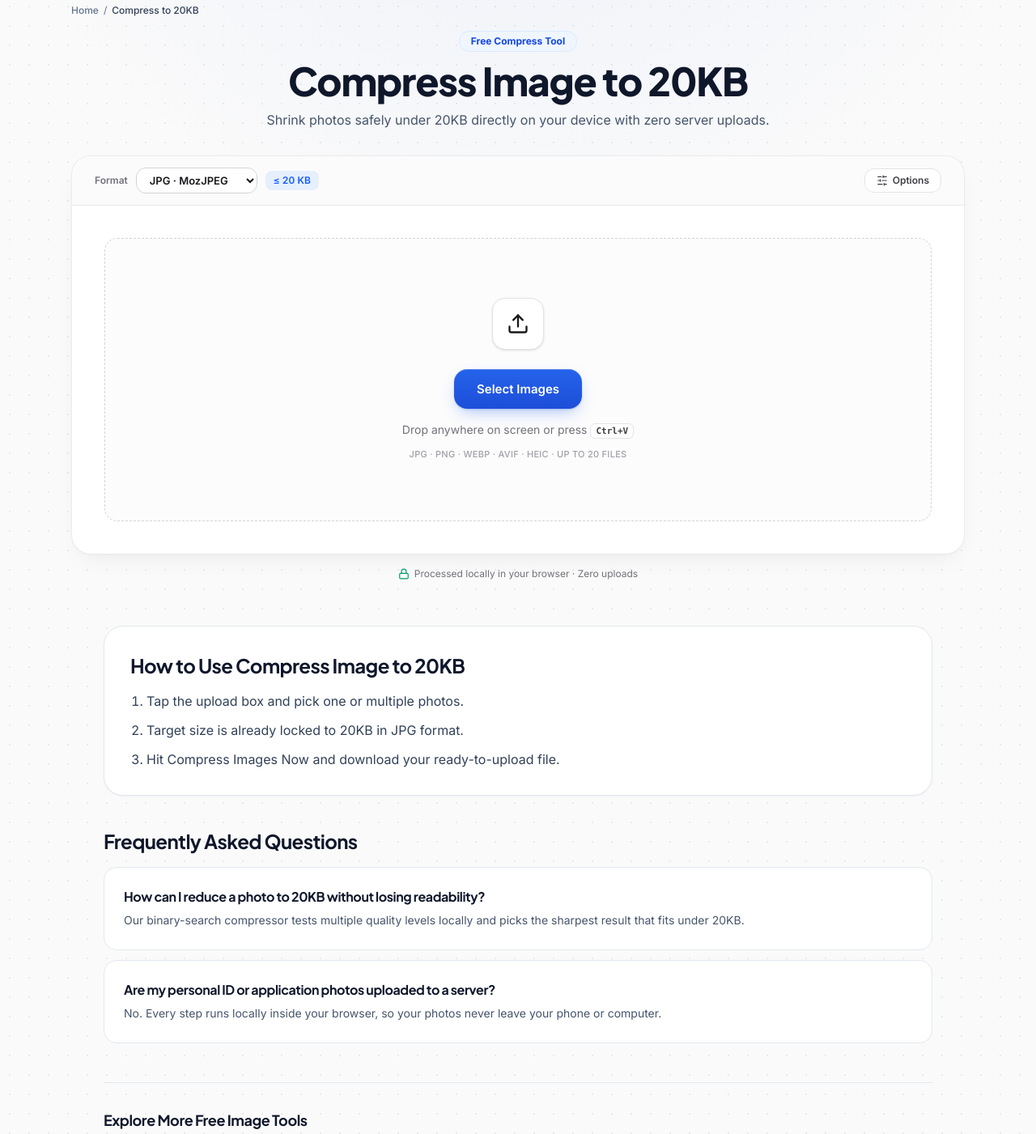
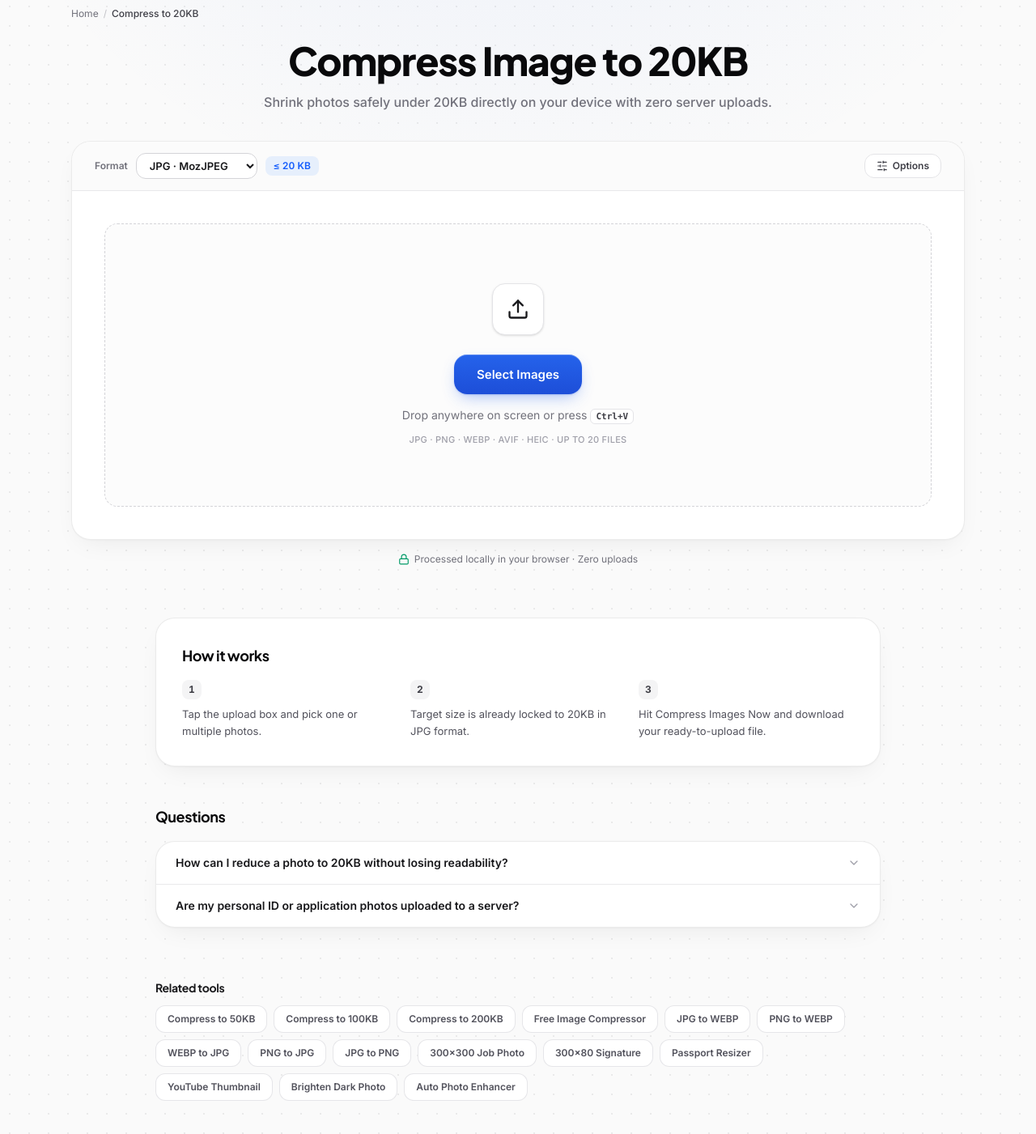
Before and after one commit to thethirdclasseditor-ship-it/imagelab-free, an Astro site: page /compress-image-to-20kb in a window 1280 px wide. Shown: the part 100-1501 px from the top of the page at 81% size. Built offline with nearby package versions, Linux system fonts and the light colour scheme; Astro itself is replaced by a stand-in of ours.

Commit message:
Update [slug].astro

```diff
--- a/src/pages/[slug].astro
+++ b/src/pages/[slug].astro
@@ -52,28 +52,25 @@ const relatedPages = SEO_PAGES.filter((p) => p.slug !== page.slug);
   description={page.metaDescription}
   schemas={[softwareSchema, faqSchema, breadcrumbSchema]}
 >
-  <article class="max-w-6xl mx-auto px-4 sm:px-6 pt-6 sm:pt-10 pb-12">
-    <!-- Breadcrumb -->
-    <nav aria-label="Breadcrumb" class="text-xs text-slate-500 mb-4 flex items-center gap-1.5">
-      <a href="/" class="hover:text-blue-600 font-medium">Home</a>
-      <span>/</span>
-      <span class="text-slate-700 font-medium">{page.shortName}</span>
+  <article class="max-w-6xl mx-auto px-4 sm:px-6 pt-7 sm:pt-11 pb-12">
+    <!-- Subtle Breadcrumb -->
+    <nav aria-label="Breadcrumb" class="text-xs text-zinc-500 mb-6 flex items-center gap-1.5">
+      <a href="/" class="hover:text-zinc-950 dark:hover:text-white transition">Home</a>
+      <span class="opacity-40">/</span>
+      <span class="text-zinc-700 font-medium">{page.shortName}</span>
     </nav>
 
-    <!-- SEO Header -->
-    <header class="text-center max-w-3xl mx-auto mb-8">
-      <span class="inline-block px-3.5 py-1 rounded-full bg-blue-50 text-blue-700 text-xs font-bold mb-3 border border-blue-100">
-        Free {page.category} Tool
-      </span>
-      <h1 class="text-3xl sm:text-5xl font-extrabold tracking-tight text-slate-900">
+    <!-- Editorial Header -->
+    <header class="text-center max-w-2xl mx-auto mb-9 animate-fade-up">
+      <h1 class="text-3xl sm:text-5xl font-extrabold tracking-tight text-zinc-950 leading-[1.1]">
         {page.h1}
       </h1>
-      <p class="text-slate-600 mt-3 text-sm sm:text-base">
+      <p class="text-zinc-500 mt-3 text-sm sm:text-base font-medium">
         {page.subtitle}
       </p>
     </header>
 
-    <!-- Wide Premium Interactive Workspace -->
+    <!-- Wide Masterclass Workspace -->
     <ToolWorkspace
       client:load
       initialMode={page.toolType}
@@ -81,42 +78,48 @@ const relatedPages = SEO_PAGES.filter((p) => p.slug !== page.slug);
       defaults={page.defaults}
     />
 
-    <!-- Readable Below-the-Fold SEO Guides -->
-    <div class="max-w-5xl mx-auto">
-      <section class="mt-14 bg-white rounded-3xl border border-slate-200 p-6 sm:p-8 shadow-xs">
-        <h2 class="text-xl sm:text-2xl font-bold text-slate-900 mb-4">
-          How to Use {page.h1}
-        </h2>
-        <ol class="space-y-3 text-sm sm:text-base text-slate-700 list-decimal pl-5">
-          {page.howToSteps.map((step) => (
-            <li>{step}</li>
+    <!-- Minimalist Below-the-Fold Guide & Accordion FAQ -->
+    <div class="max-w-4xl mx-auto mt-16 space-y-12">
+      <section class="studio-card rounded-3xl p-6 sm:p-8">
+        <h2 class="text-lg font-bold text-zinc-950 mb-4">How it works</h2>
+        <ol class="grid sm:grid-cols-3 gap-4">
+          {page.howToSteps.map((step, index) => (
+            <li class="flex flex-col gap-2">
+              <span class="w-6 h-6 rounded-lg bg-zinc-100 text-zinc-700 text-xs font-bold flex items-center justify-center tabular-nums">
+                {index + 1}
+              </span>
+              <p class="text-xs sm:text-[13px] text-zinc-600 leading-relaxed">{step}</p>
+            </li>
           ))}
         </ol>
       </section>
 
-      <section class="mt-10">
-        <h2 class="text-xl sm:text-2xl font-bold text-slate-900 mb-4">
-          Frequently Asked Questions
-        </h2>
-        <div class="space-y-3">
+      <section>
+        <h2 class="text-lg font-bold text-zinc-950 mb-4">Questions</h2>
+        <div class="divide-y divide-zinc-200/80 studio-card rounded-3xl overflow-hidden">
           {page.faqs.map((faq) => (
-            <div class="bg-white rounded-2xl border border-slate-200 p-5 sm:p-6">
-              <h3 class="font-bold text-slate-900 text-sm sm:text-base">{faq.q}</h3>
-              <p class="text-slate-600 text-sm mt-1.5 leading-relaxed">{faq.a}</p>
-            </div>
+            <details class="group px-6 py-4">
+              <summary class="flex items-center justify-between gap-4 font-semibold text-sm text-zinc-900 cursor-pointer list-none">
+                <span>{faq.q}</span>
+                <svg class="w-4 h-4 text-zinc-400 shrink-0 group-open:rotate-180 transition-transform duration-200" viewBox="0 0 24 24" fill="none" stroke="currentColor" stroke-width="2" stroke-linecap="round" stroke-linejoin="round">
+                  <path d="m6 9 6 6 6-6" />
+                </svg>
+              </summary>
+              <p class="text-xs sm:text-[13.5px] text-zinc-500 mt-2.5 leading-relaxed pr-6">
+                {faq.a}
+              </p>
+            </details>
           ))}
         </div>
       </section>
 
-      <nav aria-label="More Free Image Tools" class="mt-12 border-t border-slate-200 pt-8">
-        <h2 class="text-lg font-bold text-slate-900 mb-4">
-          Explore More Free Image Tools
-        </h2>
-        <div class="grid grid-cols-2 sm:grid-cols-3 md:grid-cols-4 gap-2.5">
+      <nav aria-label="More Tools" class="pt-4">
+        <h2 class="text-sm font-bold text-zinc-900 mb-3">Related tools</h2>
+        <div class="flex flex-wrap gap-2">
           {relatedPages.map((item) => (
             <a
               href={`/${item.slug}`}
-              class="px-3.5 py-2.5 bg-white border border-slate-200 rounded-xl text-xs sm:text-sm font-semibold text-slate-700 hover:border-blue-500 hover:text-blue-600 transition shadow-2xs"
+              class="px-3.5 py-2 rounded-xl bg-white border border-zinc-200/90 text-xs font-semibold text-zinc-600 hover:text-zinc-950 hover:border-zinc-400 transition"
             >
               {item.shortName}
             </a>
```
